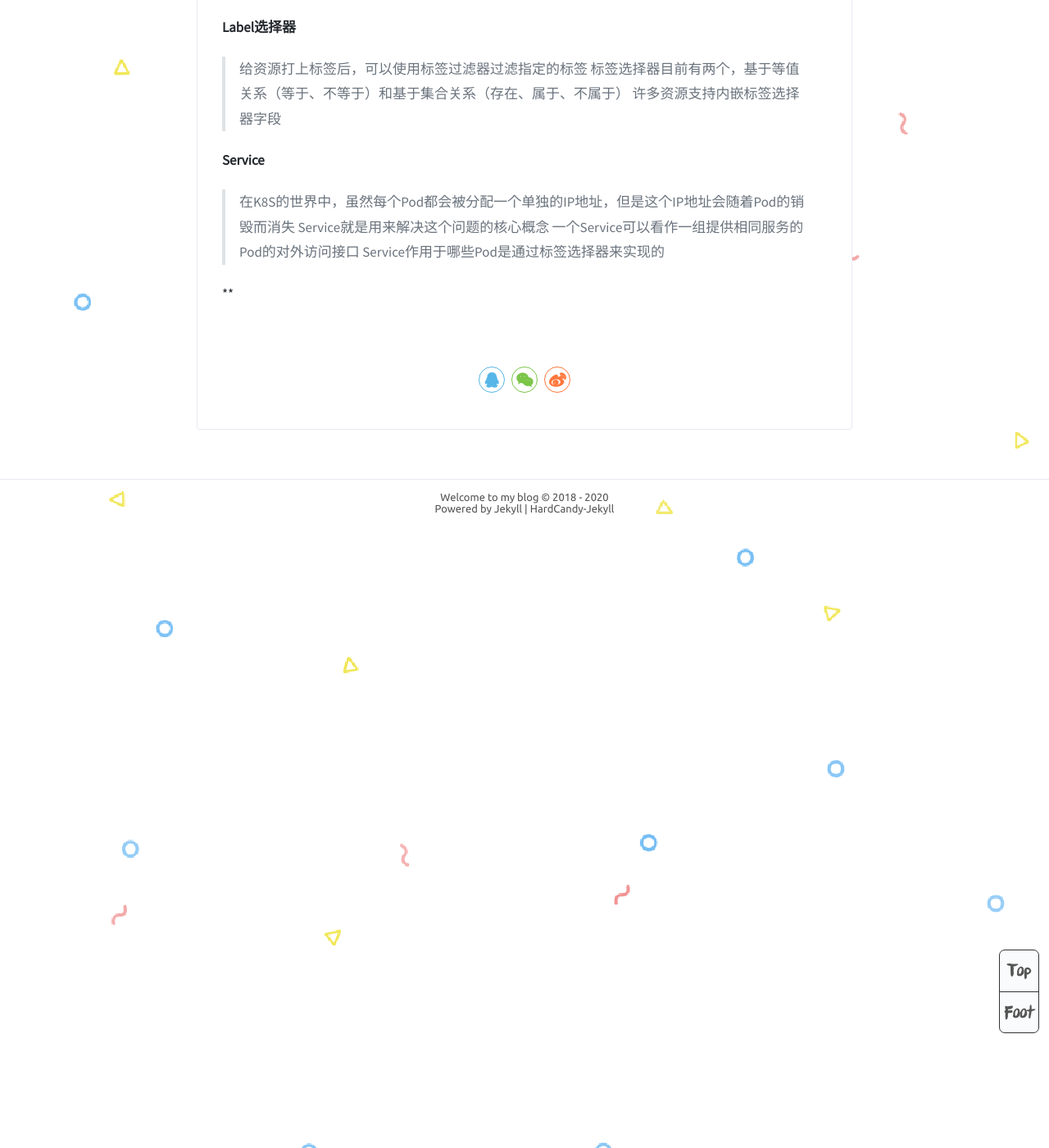
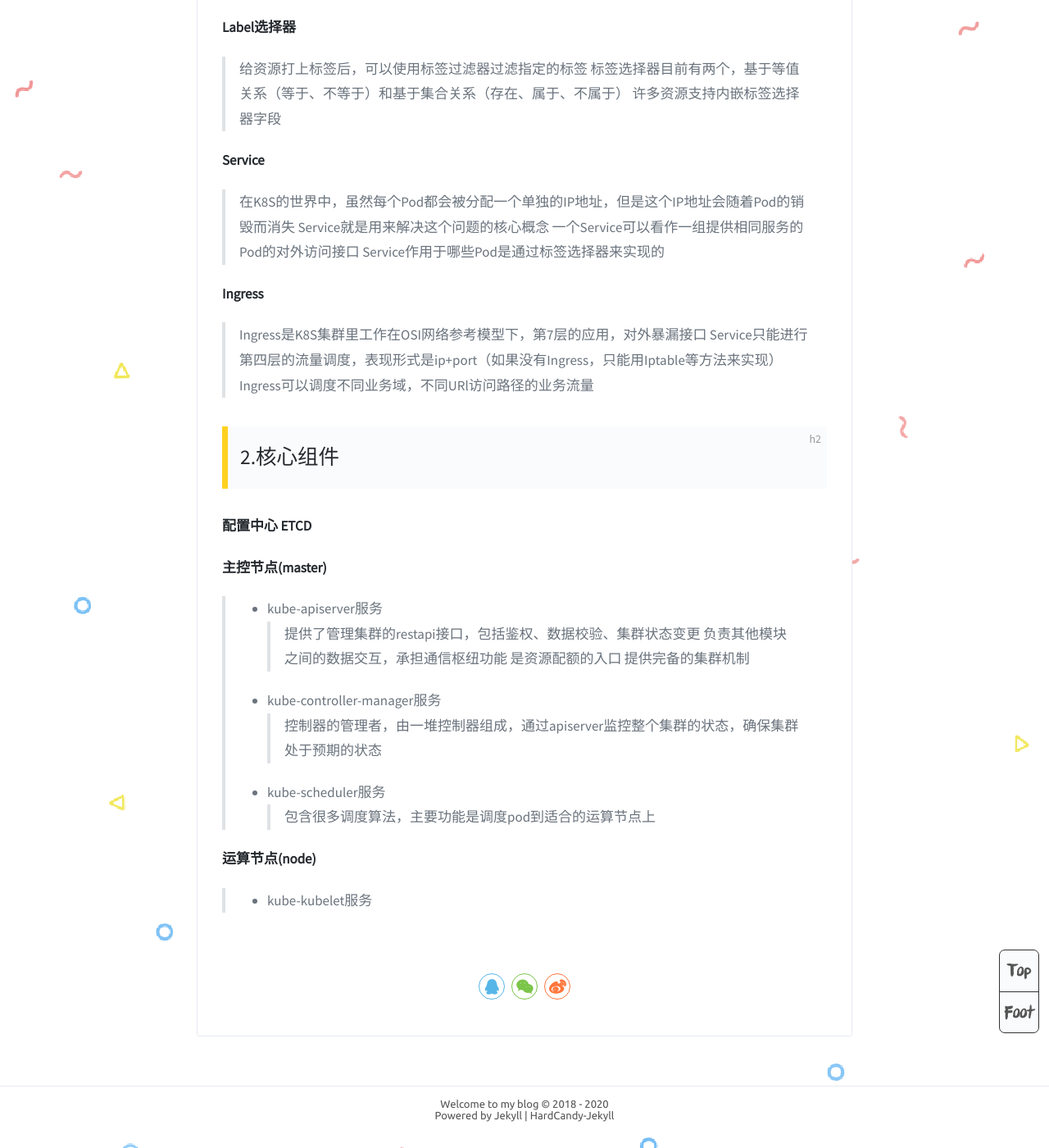
Before and after one commit to LazystudentCH/LazyStudentChhh.github.io, a Jekyll site: the page built from _posts/2020-09-06-[Kubernetes]1.快速入门.md, in a window 1280 px wide and 1400 px high, scrolled down 1484 px. Shown: the whole window at 82% size. Built offline with Jekyll 4.4.1, drawn with Linux system fonts in a browser that asks for light colours; comment, search, counter and statistics services are not loaded.

Commit message:
修改文件: _posts/2020-09-06-[Kubernetes]1.快速入门.md

```diff
--- a/_posts/2020-09-06-[Kubernetes]1.快速入门.md
+++ b/_posts/2020-09-06-[Kubernetes]1.快速入门.md
@@ -54,4 +54,26 @@ cover: '../coverimages/k8s.jpg'
 >一个Service可以看作一组提供相同服务的Pod的对外访问接口
 >Service作用于哪些Pod是通过标签选择器来实现的
 
-**
+**Ingress**
+> Ingress是K8S集群里工作在OSI网络参考模型下，第7层的应用，对外暴漏接口
+> Service只能进行第四层的流量调度，表现形式是ip+port（如果没有Ingress，只能用Iptable等方法来实现）
+> Ingress可以调度不同业务域，不同URl访问路径的业务流量
+
+## 2.核心组件
+
+**配置中心 ETCD**
+
+**主控节点(master)**
+> * kube-apiserver服务
+	> 提供了管理集群的restapi接口，包括鉴权、数据校验、集群状态变更
+	> 负责其他模块之间的数据交互，承担通信枢纽功能
+	> 是资源配额的入口
+	> 提供完备的集群机制
+> * kube-controller-manager服务
+	> 控制器的管理者，由一堆控制器组成，通过apiserver监控整个集群的状态，确保集群处于预期的状态
+> * kube-scheduler服务
+	> 包含很多调度算法，主要功能是调度pod到适合的运算节点上
+
+**运算节点(node)**
+> * kube-kubelet服务
+	>
```
